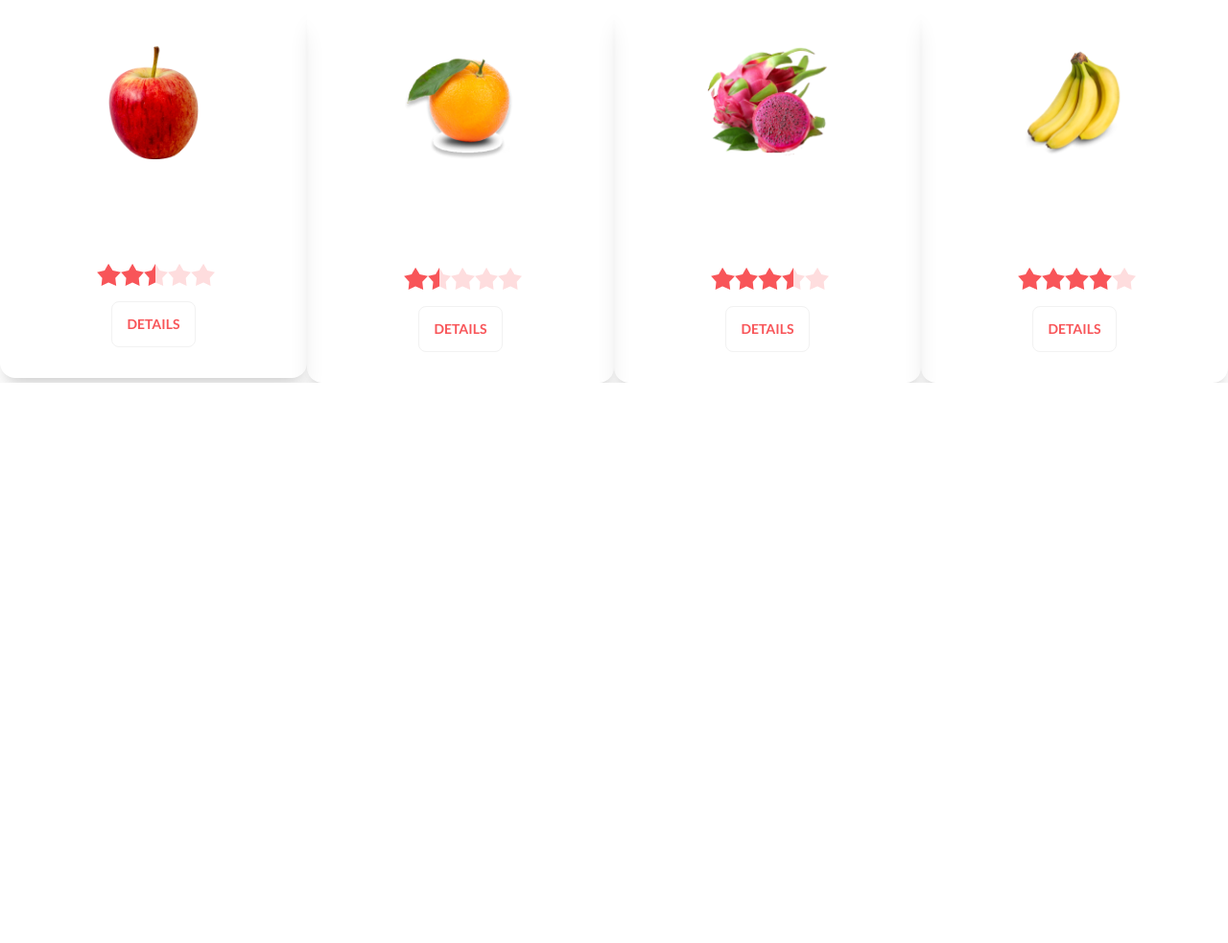
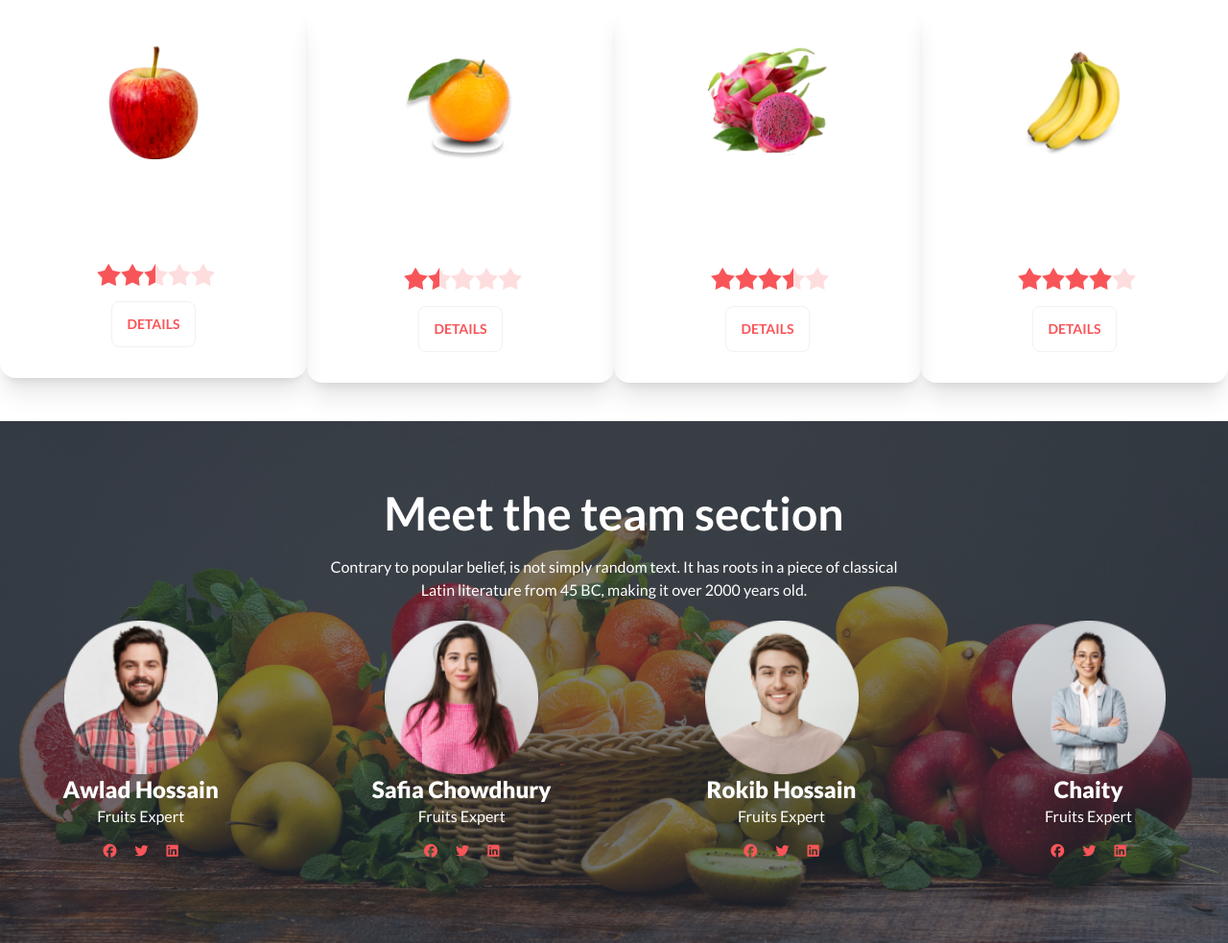
Before and after one commit to dialemon/fruit-brust, a plain HTML site: page index.html in a window 1280 px wide. Shown: the part 807-1790 px from the top of the page at 96% size. Before the commit the page ends 1206 px from the top, so only its background shows below. Drawn offline with nearby package versions, Linux system fonts and the light colour scheme.

Commit message:
meet the team section

```diff
--- a/index.html
+++ b/index.html
@@ -448,9 +448,91 @@
             </div>
         </div>
         </div>
+      </section>
+      <!-- meet the team section -->
+      <section>
+        <div class="hero mt-10" style="background-image: url(images/banner1.png);">
+            <div class="hero-overlay bg-opacity-60"></div>
+            <div class="hero-content text-center text-neutral-content">
+                <div class="py-14">
+                    <div class="text-white">
+                        <h1 class="mb-5 text-2xl md:text-5xl font-lato font-bold">Meet the team section</h1>
+                        <p class="mb-5">Contrary to popular belief, is not simply random text. It has roots in a piece of classical <br> Latin literature from 45 BC, making it over 2000 years old.</p>
+                    </div>
+                    <div class="flex flex-col lg:flex-row gap-8 lg:gap-40 md:flex-row md:gap-4 items-center text-white">
+                        <div class="flex flex-col justify-center items-center">
+                            <img class="w-40" src="./images/member1.png" alt="">
+                            <h1 class="font-extrabold text-2xl ">Awlad Hossain</h1>
+                            <p>Fruits Expert</p>
+                            <div>
+                                <button class="btn bg-transparent border-none p-2">
+                                    <i class="fa-brands fa-facebook" style="color: #F85559;"></i>
+                                </button>
+                                <button class="btn bg-transparent border-none p-2">
+                                    <i class="fa-brands fa-twitter" style="color: #F85559;"></i>
+                                </button>
+                                <button class="btn bg-transparent border-none p-2">
+                                    <i class="fa-brands fa-linkedin" style="color: #F85559;"></i>
+                                </button>
+                            </div>
+                        </div>
 
+                        <div class="flex flex-col justify-center items-center">
+                            <img class="w-40" src="./images/member2.png" alt="">
+                            <h1 class="font-extrabold text-2xl">Safia Chowdhury</h1>
+                            <p>Fruits Expert</p>
+                            <div>
+                                <button class="btn bg-transparent border-none p-2">
+                                    <i class="fa-brands fa-facebook" style="color: #F85559;"></i>
+                                </button>
+                                <button class="btn bg-transparent border-none p-2">
+                                    <i class="fa-brands fa-twitter" style="color: #F85559;"></i>
+                                </button>
+                                <button class="btn bg-transparent border-none p-2">
+                                    <i class="fa-brands fa-linkedin" style="color: #F85559;"></i>
+                                </button>
+                            </div>
+                        </div>
 
-      </section>
+                        <div class="flex flex-col justify-center items-center">
+                            <img class="w-40" src="./images/member3.png" alt="">
+                            <h1 class="font-extrabold text-2xl">Rokib Hossain</h1>
+                            <p>Fruits Expert</p>
+                            <div>
+                                <button class="btn bg-transparent border-none p-2">
+                                    <i class="fa-brands fa-facebook" style="color: #F85559;"></i>
+                                </button>
+                                <button class="btn bg-transparent border-none p-2">
+                                    <i class="fa-brands fa-twitter" style="color: #F85559;"></i>
+                                </button>
+                                <button class="btn bg-transparent border-none p-2">
+                                    <i class="fa-brands fa-linkedin" style="color: #F85559;"></i>
+                                </button>
+                            </div>
+                          </div>
+
+                        <div class="flex flex-col justify-center items-center">
+                            <img class="w-40" src="./images/member4.png" alt="">
+                            <h1 class="font-extrabold text-2xl">Chaity</h1>
+                            <p>Fruits Expert</p>
+                            <div>
+                                <button class="btn bg-transparent border-none p-2">
+                                    <i class="fa-brands fa-facebook" style="color: #F85559;"></i>
+                                </button>
+                                <button class="btn bg-transparent border-none p-2">
+                                    <i class="fa-brands fa-twitter" style="color: #F85559;"></i>
+                                </button>
+                                <button class="btn bg-transparent border-none p-2">
+                                    <i class="fa-brands fa-linkedin" style="color: #F85559;"></i>
+                                </button>
+                            </div>
+                        </div>
+                    </div>
+                </div>
+            </div>
+          </div>
+    </section>
+
     </main>
     <footer>
 
```
